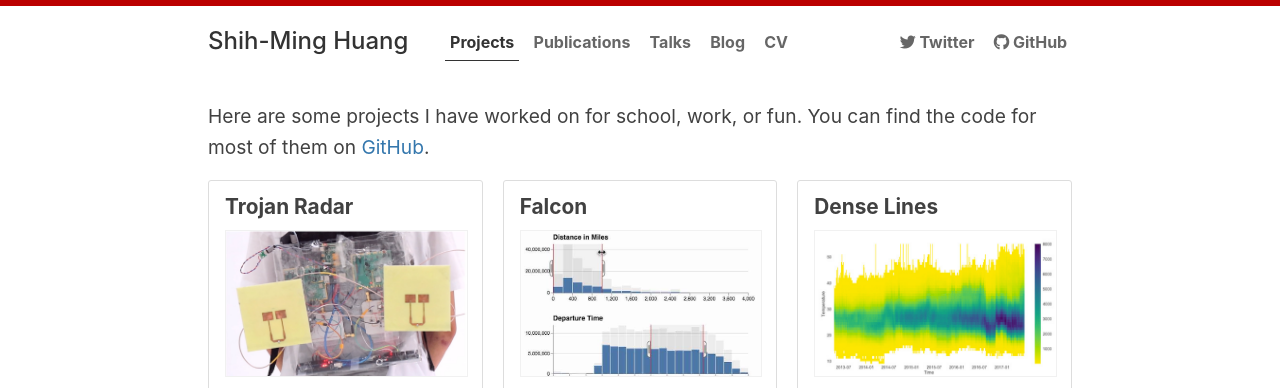
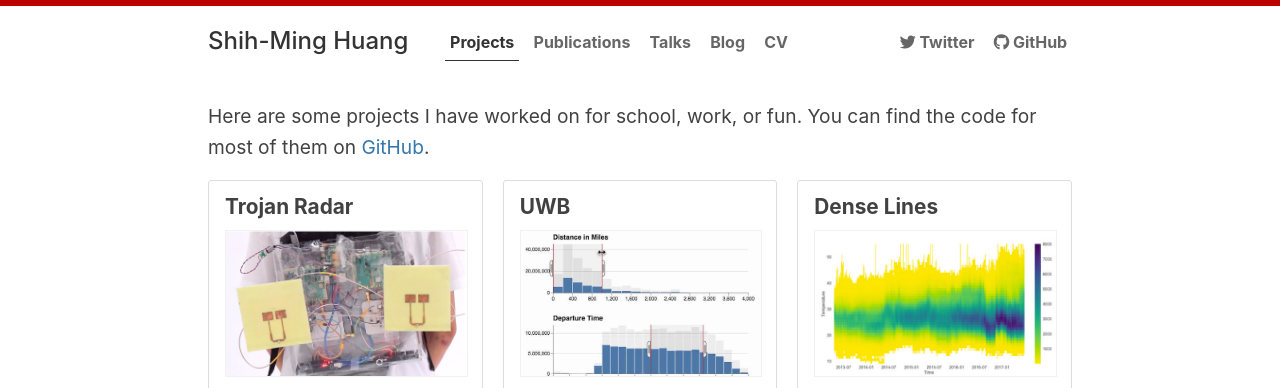
Before and after one commit to Shih-Ming/mypage, a Jekyll site: the page built from projects.md, in a window 1280 px wide and 900 px high. Shown: the top 388 px of the window. Built offline with Jekyll 4.4.1, drawn with Linux system fonts in a browser that asks for light colours.

Commit message:
change Title

```diff
--- a/_data/projects.yml
+++ b/_data/projects.yml
@@ -6,7 +6,7 @@
   description: "Trojan Radar is a wearable dual band FMCW radar system for collision avoidance. The design won the 1st place of 2020 AP-S Student Design Contest."
   highlight: 1
 
-- title: Falcon
+- title: UWB
   url: https://github.com/uwdata/falcon
   code: https://github.com/uwdata/falcon
   demo: https://uwdata.github.io/falcon/flights
```
